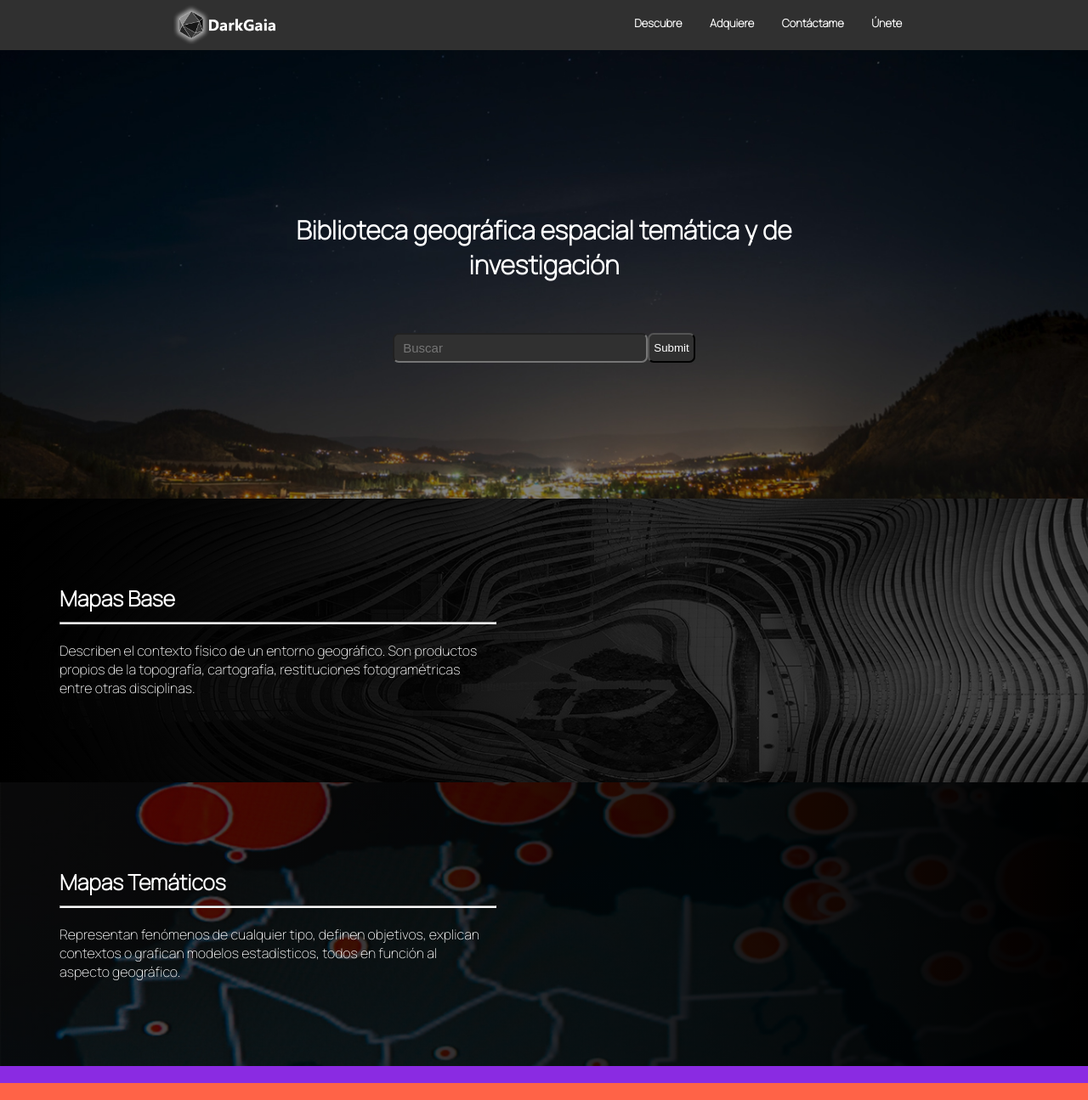
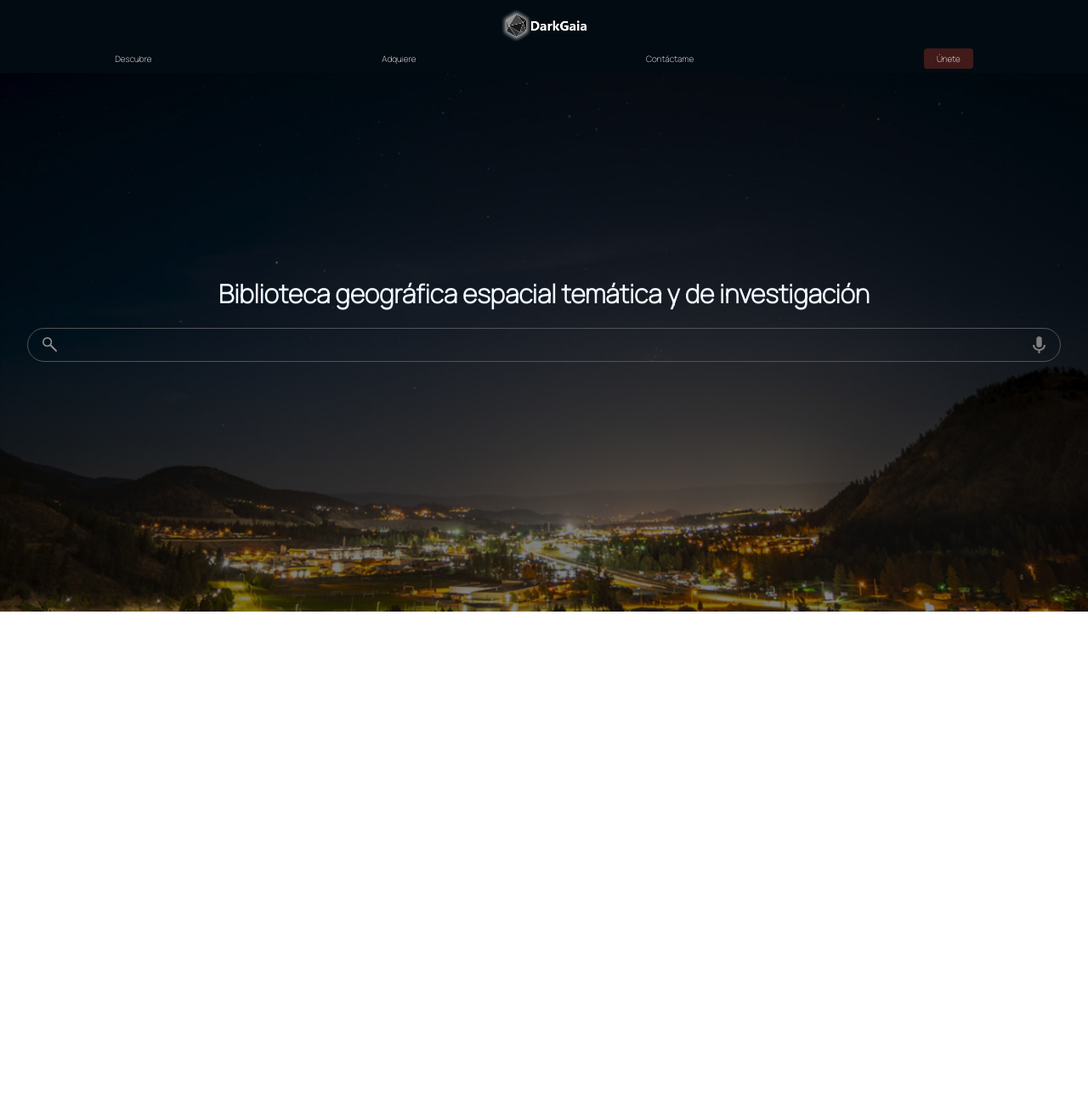
Before and after one commit to 1nfinit0/PR_imagen_funcional, a plain HTML site: page index.html in a window 1280 px wide. Shown: the whole page at 85% size. After the commit the page ends 800 px from the top, so only its background shows below. Drawn offline with Linux system fonts and the light colour scheme.

Commit message:
Aplicando mobile first, header y nav listo

```diff
--- a/index.html
+++ b/index.html
@@ -11,47 +11,26 @@
     <title>DarkGaia</title>
 </head>
 <body>
-    <nav>
-        <div class="logo">
-            <a href="#"><img src="./img/logo.png" alt="Logotipo"></a>
-        </div>
-        <div class="menu">
+    <header>
+        <picture class="logo">
+            <a href="#"><img src="./img/logo.png" alt="Logo de la compañía"></a>
+        </picture>
+        <div class="header_enlaces">
             <ul>
-                <li><a href="#"><b>Descubre</b></a></li>
-                <li><a href="#"><b>Adquiere</b></a></li>
-                <li><a href="#"><b>Contáctame</b></a></li>
-                <li><a href="#"><b>Únete</b></a></li>
+                <li><a href="#">Descubre</a></li>
+                <li><a href="#">Adquiere</a></li>
+                <li><a href="#">Contáctame</a></li>
+                <li><a class="unete" href="#">Únete</a></li>
             </ul>
         </div>
+    </header>
+    <nav>
+        <h1>Biblioteca geográfica espacial temática y de investigación</h1>
+        <div class="buscador">
+            <img class="lupa" src="./img/lupa.png" alt="Lupa">
+            <input type="text">
+            <img class="microfono" src="./img/microfono.png" alt="Microfono">
+        </div>
     </nav>
-    <header>
-        <h1> Biblioteca geográfica espacial temática y de <br> investigación</h1>
-        <div class="buscador">
-            <input id="escribe" type="search" placeholder="Buscar">
-            <input type="submit" id="buscar">
-        </div>
-    </header>
-    <section>
-        <article class="base">
-            <div>
-                <h2>Mapas Base</h2>
-            <hr>
-            <p>Describen el contexto físico de un entorno geográfico. Son productos propios de la topografía, cartografía, restituciones fotogramétricas entre otras disciplinas.</p>
-            </div>
-        </article>
-        <article class="tematica">
-            <div>
-                <h2>Mapas Temáticos</h2>
-            <hr>
-            <p>Representan fenómenos de cualquier tipo, definen objetivos, explican contextos o grafican modelos estadísticos, todos en función al aspecto geográfico.</p>
-            </div>
-        </article>
-        <article class="satelitales">
-
-        </article>
-        <article class="espaciales">
-
-        </article>
-    </section>
 </body>
 </html>
--- a/style/style.css
+++ b/style/style.css
@@ -1,4 +1,5 @@
 * {
+    box-sizing: border-box;
     list-style: none;
     padding: 0;
     margin: 0;
@@ -9,175 +10,112 @@
 }
 html {
     font-size: 62.5%;
+    font-family: 'Manrope', sans-serif;
 }
-body {
-    position: relative;
-    z-index: 1;
-}
-/* Nav que siempre irá encima de la página */
-nav {
-    background-color: hsl(0deg 0% 19%);
+
+/* HEADER */
+
+header {
     width: 100%;
+    height: auto;
+    background-color: hsl(206deg 73% 4%);
+    padding: 1rem 0 1rem 0;
+    position: fixed;
     display: flex;
     flex-wrap: wrap;
+}
+.logo {
+    width: 100%;
+    height: auto;
+    display: flex;
+    justify-content: center;
+}
+.logo img {
+    width: 10rem;
+}
+.header_enlaces {
+    width: 100%;
+    height: auto;
+}
+.header_enlaces ul {
+    display: flex;
     justify-content: space-around;
-    align-items: center;
-    position: fixed;
-    z-index: 30;
+    margin-top: 1rem;
 }
-.logo img{
-    width: 12rem;
-    height: auto;
-    margin: 0.5rem 0 0.5rem 0;
-}
-.menu ul li {
-    display: inline-block;
-    margin-left: 1.5rem;
-    margin-right: 1.5rem;
-    margin-bottom: 0.5rem;
-}
-.menu ul li a {
+.header_enlaces ul a {
     text-decoration: none;
-    font-size: 1.3rem;
-    font-family: 'Manrope', sans-serif;
     color: white;
 }
-.menu ul li a:hover {
-    padding: 1rem;
-    border-radius: 5px;
-    background-color: blueviolet;
+.unete {
+    padding: 0.5rem 1.5rem 0.5rem 1.5rem;
+    background-color: rgb(65, 26, 26);
+    border-radius: 4px;
+}
+.header_enlaces ul a:hover {
+    text-decoration: underline;
+}
+.unete:hover {
+    background-color: rgb(88, 40, 40);
 }
 
-body header {
-    width: 100%;
-    height: auto;
+/* NAV */
+
+nav {
     background-image: url("../img/noche_header.jpg");
     background-size: cover;
     background-position: center;
-    padding: 25rem 0 10rem 0;
+    width: 100%;
+    height: 90vh;
+    display: flex;
+    flex-wrap: nowrap;
+    align-items: center;
+    justify-content: center;
     flex-direction: column;
+    padding-top: 2rem;
+}
+nav h1 {
+    padding: 1rem;
+    color: aliceblue;
+    font-size: 3rem;
+}
+.buscador {
+    width: 95%;
+    height: 40px;
+    margin-top: 1rem;
+    border-radius: 25px;
+    border: solid;
+    border-color: #525357;
+    border-width: 1px;
     display: flex;
+    flex-wrap: nowrap;
+    align-items: center;
+    justify-content: center;
+}
+.lupa {
+    width: 17px;
+    height: 17px;
+    margin: 1.7rem;
+    -webkit-filter: invert(40%);
+    filter: invert(55%);
+}
+.buscador input {
     flex-grow: 1;
-}
-
-header h1 {
-    color: white;
-    font-family: 'Manrope', sans-serif;
-    font-size: 3rem;
-    flex-grow: 1;
-    text-align: center;
-    padding: 0 3rem 0 3rem;
-}
-
-header .buscador {
-    margin: 6rem auto;
-    display: flex;
-}
-
-header .buscador #escribe{
-    height: 3.5rem;
-    width: 30rem;
-    border-radius: 7px;
-    background-color: hsl(0deg 0% 19%);
-    color: white;
-    padding-left: 1rem;
-}
-header .buscador #escribe:placeholder-shown {
-    font-size: 1.5rem;
-}
-header .buscador #escribe:active {
+    width: auto;
+    height: 35px;
+    margin: auto;
     border: none;
-}
-
-header .buscador #buscar {
-    padding: 0 0.5rem;
-    border-radius: 7px;
-    background-color: hsl(0deg 0% 19%);
+    background-color: inherit;
     color: white;
 }
-
-section {
-    display: flex;
-    flex-direction: column;
+.buscador input:focus {
+    border-style: none;
+    outline: none;
+    font-size: 1.3rem;
 }
-
-/* MAPAS BASE */
-
-article.base {
-    width: 100%;
-    height: auto;
-    background-image: url("../img/base.jpg");
-    background-size: cover;
+.microfono {
+    width: 15px;
+    height: 20px;
+    margin: 1.7rem;
+    -webkit-filter: invert(100%);
+    filter: invert(50%);
 }
-article.base div {
-    width: 100%;
-    height: auto;
-    padding: 10rem 0 10rem 0;
-    background: linear-gradient(to right, rgb(0, 0, 0), rgba(0, 0, 0, 0.678));
-}
-article.base div h2 {
-    color: white;
-    font-family: 'Manrope', sans-serif;
-    font-size: 2.5rem;
-    padding: 0 0 1rem 7rem;
-}
-article.base div hr {
-    color: white;
-    width: 40%;
-    height: 0.1rem;
-    background: white;
-    margin-left: 7rem;
-}
-article.base div p {
-    color: white;
-    font-family: 'Manrope', sans-serif;
-    font-size: 1.6rem;
-    padding: 2rem 55% 0 7rem;
-}
-
-/* MAPAS TEMÁTICOS */
-
-.tematica {
-    width: 100%;
-    height: auto;
-    background-image: url("../img/tematicos.jpg");
-    background-size: cover;
-}
-article.tematica div {
-    width: 100%;
-    height: auto;
-    padding: 10rem 0 10rem 0;
-    background: linear-gradient(to left, rgb(0, 0, 0), rgba(0, 0, 0, 0.651));
-}
-article.tematica div h2 {
-    color: white;
-    font-family: 'Manrope', sans-serif;
-    font-size: 2.5rem;
-    padding: 0 0 1rem 7rem;
-}
-article.tematica div hr {
-    color: white;
-    width: 40%;
-    height: 0.1rem;
-    background: white;
-    margin-left: 7rem;
-}
-article.tematica div p {
-    color: white;
-    font-family: 'Manrope', sans-serif;
-    font-size: 1.6rem;
-    padding: 2rem 55% 0 7rem;
-}
-
-/* IMÁGENES SATELITALES */
-
-.satelitales {
-    width: auto;
-    height: 2rem;
-    background-color: blueviolet;
-}
-.espaciales {
-    width: auto;
-    height: 2rem;
-    background-color: tomato;
-}
```
Also changed, not shown: img/lupa.png (added), img/microfono.png (added).
